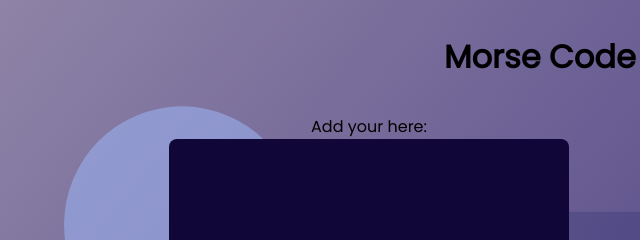
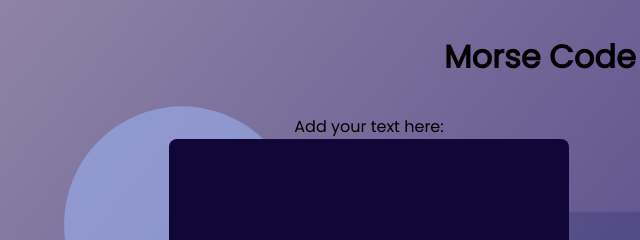
Before and after one commit to JosieAilsa/morse-code-translator, a website: page index.html in a window 1280 px wide. Shown: the top 240 px of the page, 15-655 px from the left. Drawn offline with Linux system fonts and the light colour scheme.

Commit message:
html edit

```diff
--- a/index.html
+++ b/index.html
@@ -11,7 +11,7 @@
 <body class = "container">
     <h1>Morse Code Translator </h1>
         <div class = "input">
-            <label for = "input-label">Add your  here: </label>
+            <label for = "input-label">Add your text here: </label>
             <input id = "input__text" type="text">
         </div>
         <div class = "translation">
```
